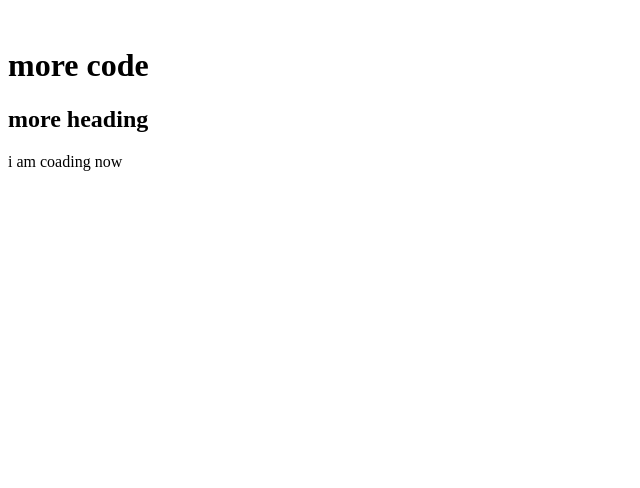
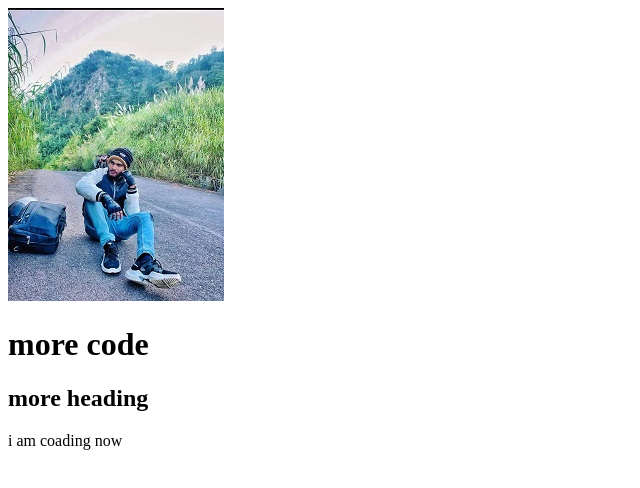
Before and after one commit to Afrin7266/my-third-repo, a plain HTML site: page index.html in a window 1280 px wide. Shown: the whole page, without its empty margins (0-640 px from the left). Drawn offline with Linux system fonts and the light colour scheme.

Commit message:
change image

```diff
--- a/index.html
+++ b/index.html
@@ -6,7 +6,7 @@
     <title>my-third-repo</title>
 </head>
 <body>
-    <img src="../my-second-reposit/aa.jpg" alt="">
+    <img src="aa.jpg" alt="">
     <h1>more code</h1>
     <h2>more heading</h2>
     <p>i am coading now</p>
```
Also changed, not shown: aa.jpg (added).
